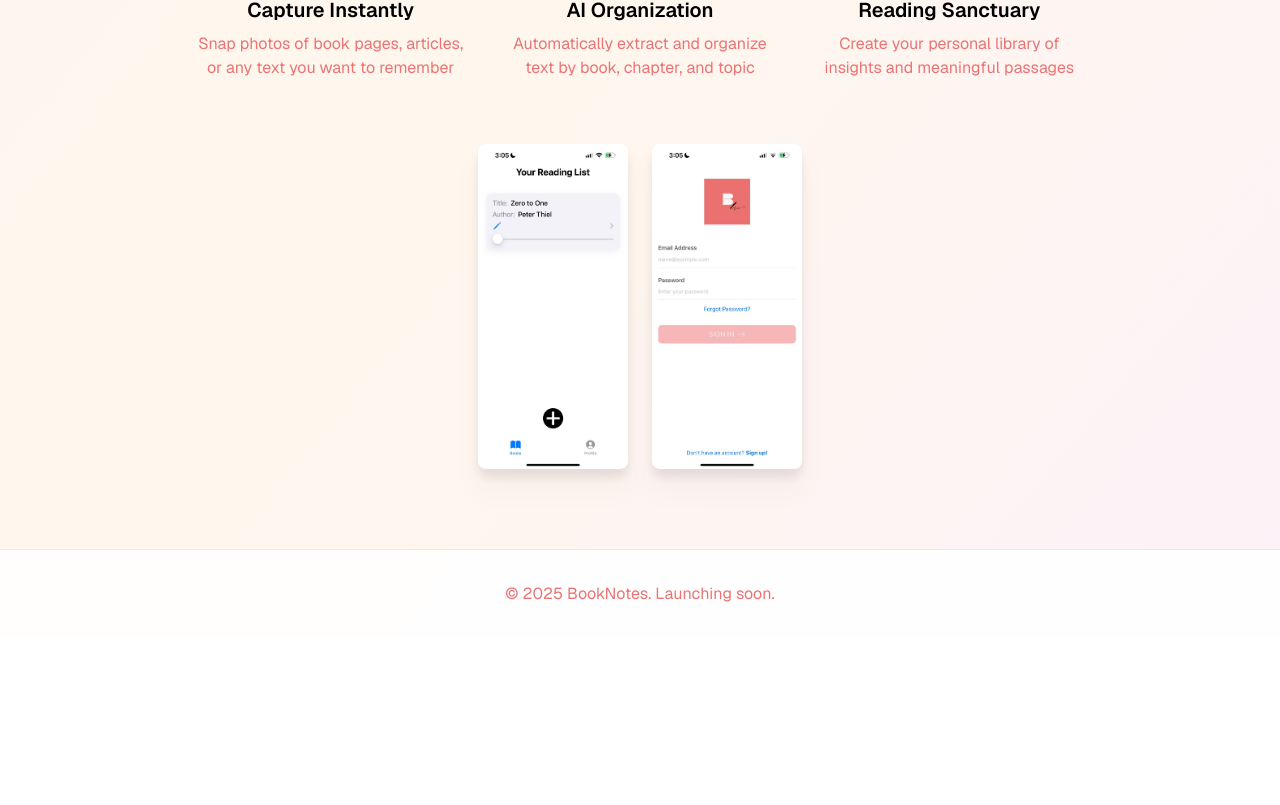
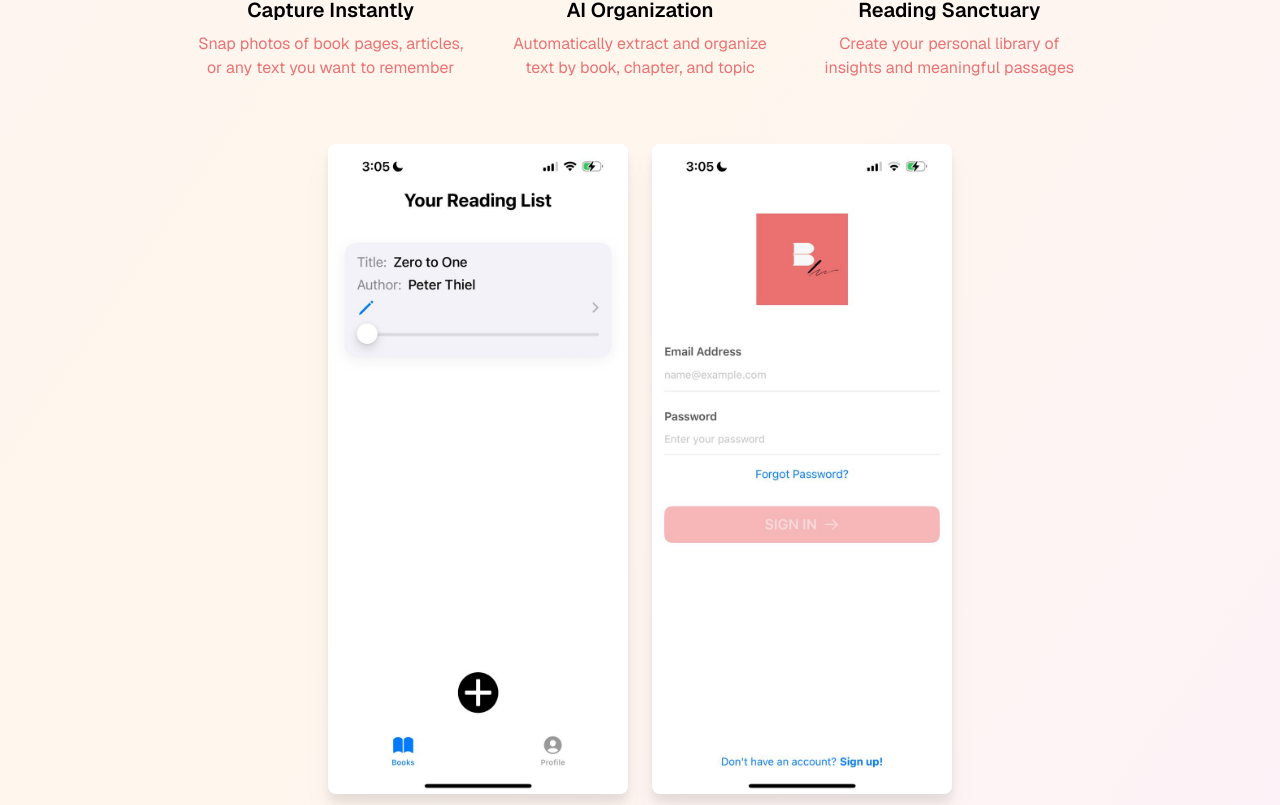
Before and after one commit to bloomberg-sudo-dev/booknotes-landing-page, a Next.js app: page / in a window 1280 px wide. Shown: the part 915-1720 px from the top of the page. Before the commit the page ends 1553 px from the top, so only its background shows below. Built offline with nearby package versions, Linux system fonts and the light colour scheme.

Commit message:
Update page.tsx

```diff
--- a/app/page.tsx
+++ b/app/page.tsx
@@ -198,15 +198,15 @@ export default function WaitlistPage() {
               <Image
                 src="/BookNotes.jpg"
                 alt="BookNotes app demo showing book list"
-                width={150}
-                height={50}
+                width={300}
+                height={200}
                 className="drop-shadow-xl rounded-lg"
               />
               <Image
                 src="/BookNotes sign in.jpg"
                 alt="BookNotes app demo showing sign-in screen"
-                width={150}
-                height={50}
+                width={300}
+                height={200}
                 className="drop-shadow-xl rounded-lg"
               />
             </div>
```
